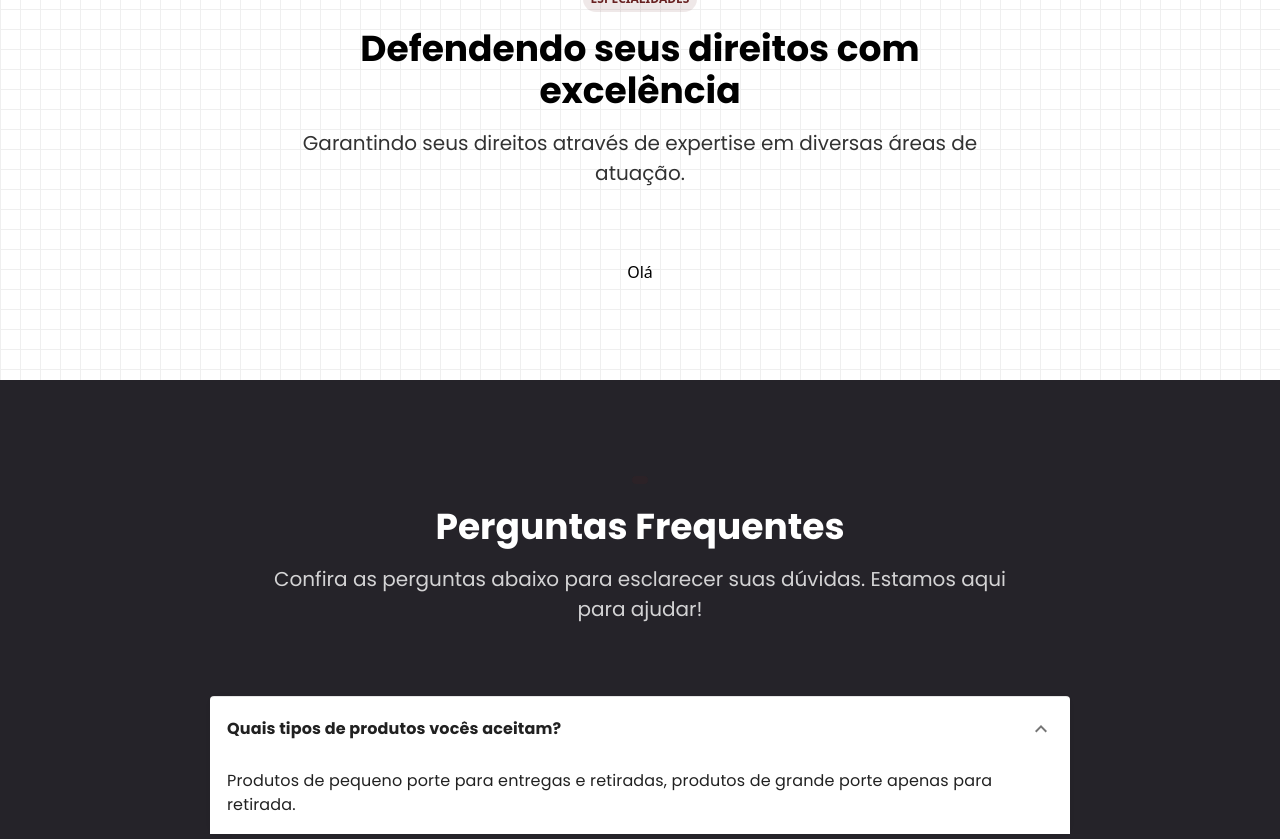
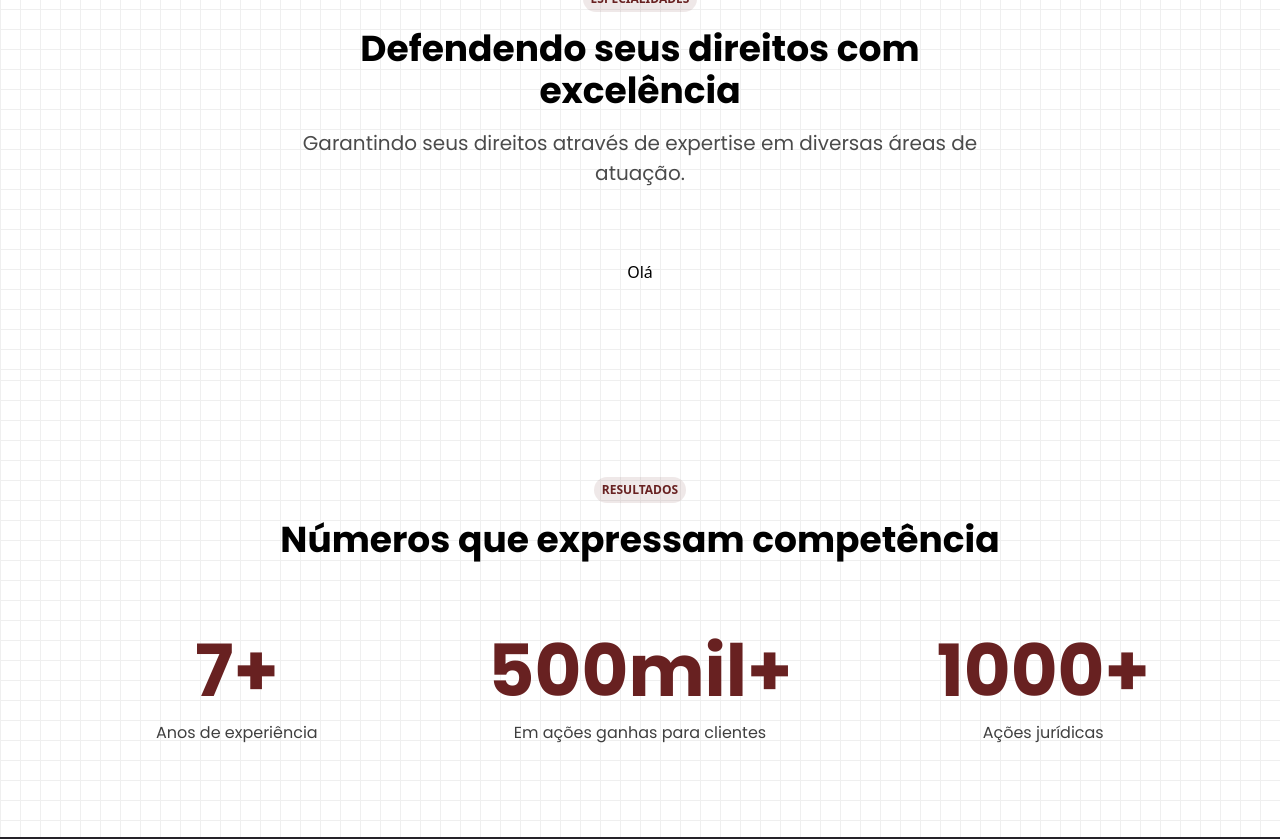
Before and after one commit to EdisonMatos/Dev-Template, a React (Vite) app: page / in a window 1280 px wide. Shown: the part 780-1619 px from the top of the page. Built offline with nearby package versions, Linux system fonts and the light colour scheme.

Commit message:
feat: Insere seção Numbers

```diff
--- a/src/components/sectionElements/SectionHeader.jsx
+++ b/src/components/sectionElements/SectionHeader.jsx
@@ -30,7 +30,7 @@ export default function SectionHeader(props) {
         {sectionHeaderTitle}
       </h1>
       <p
-        className={`text-quaternary opacity-80 mb-[26px] tablet1:mb-[40px] desktop1:mb-[72px] text-title1 font-secondFont ${subtitleColor}`}
+        className={`text-quaternary opacity-70 mb-[26px] tablet1:mb-[40px] desktop1:mb-[72px] text-title1 font-secondFont ${subtitleColor}`}
       >
         {sectionHeaderSubtitle}
       </p>
--- a/src/components/sections/Numbers.jsx
+++ b/src/components/sections/Numbers.jsx
@@ -2,6 +2,7 @@ import React, { useEffect, useState } from "react";
 import AnimatedCounter from "../util/AnimatedCounter";
 import MotionDivDownToUp from "../animation/MotionDivDownToUp";
 import content from "../../content/content";
+import SectionHeader from "../sectionElements/SectionHeader";
 
 export default function Numbers() {
   const [yearsOfService, setYearsOfService] = useState(0);
@@ -24,46 +25,45 @@ export default function Numbers() {
   }, []);
 
   return (
-    <div
-      className={`flex justify-center bg-center bg-no-repeat bg-scroll desktop1:bg-fixed bg-cover`}
-      style={{
-        backgroundImage: `url(${content.texts.numbers.backgroundImg})`,
-      }}
-    >
-      <div className="flex justify-center w-full bg-opacity-10 bg-primary">
-        <div className="flex justify-center w-full bg-black bg-opacity-30">
-          <div className="w-[90%] max-w-[1215px] gap-[46px] flex flex-col text-center desktop1:flex-row justify-between items-center py-[64px] desktop1:py-[96px] text-white">
+    <div className="flex flex-col items-center justify-center bg-cover squares py-[40px] tablet1:py-[64px] desktop1:py-[96px]">
+      <SectionHeader
+        className="text-center"
+        miniTitle="RESULTADOS"
+        sectionHeaderTitle="Números que expressam competência"
+      />
+      <div className="w-[90%] max-w-[1215px] gap-[46px] flex flex-col text-center desktop1:flex-row justify-between items-center text-primary">
         <div className=" flex flex-col items-center w-[90%] desktop1:w-[30%] ">
-              <h1 className="text-[72px] font-mainFont leading-[76px] font-bold [text-shadow:_2px_3px_0_rgb(0_0_0_/_50%)]">
+          <h1 className="text-[72px] font-mainFont leading-[76px] font-bold ">
             <MotionDivDownToUp>
               <AnimatedCounter endValue={content.texts.numbers.number1} />+
             </MotionDivDownToUp>
           </h1>
-              <p className=" font-secondFont text-title1 tablet1:text-title3 desktop1:h-[75px] [text-shadow:_2px_1px_0px_rgb(0_0_0_/_50%)]">
+          <p className=" font-secondFont text-paragraph4 text-black opacity-75 mt-[12px] desktop1:h-[20px] ">
             <MotionDivDownToUp>
               {content.texts.numbers.number1Description}
             </MotionDivDownToUp>
           </p>
         </div>
         <div className="flex flex-col items-center w-[90%] desktop1:w-[30%]">
-              <h1 className="text-[72px] font-mainFont leading-[76px] font-bold [text-shadow:_2px_3px_0_rgb(0_0_0_/_50%)]">
+          <h1 className="text-[72px] font-mainFont leading-[76px] font-bold ">
             <MotionDivDownToUp>
-                  <AnimatedCounter endValue={content.texts.numbers.number2} />+
+              <AnimatedCounter endValue={content.texts.numbers.number2} />
+              mil+
             </MotionDivDownToUp>
           </h1>
-              <p className="font-secondFont text-title1 tablet1:text-title3 desktop1:h-[75px] [text-shadow:_2px_1px_0px_rgb(0_0_0_/_50%)]">
+          <p className="font-secondFont text-paragraph4 text-black opacity-75 mt-[12px] desktop1:h-[20px] ">
             <MotionDivDownToUp>
               {content.texts.numbers.number2Description}
             </MotionDivDownToUp>
           </p>
         </div>
         <div className="flex flex-col items-center w-[90%] desktop1:w-[30%]">
-              <h1 className="text-[72px] font-mainFont leading-[76px] font-bold [text-shadow:_2px_3px_0_rgb(0_0_0_/_50%)]">
+          <h1 className="text-[72px] font-mainFont leading-[76px] font-bold ">
             <MotionDivDownToUp>
               <AnimatedCounter endValue={content.texts.numbers.number3} />+
             </MotionDivDownToUp>
           </h1>
-              <p className="font-secondFont text-title1 tablet1:text-title3 desktop1:h-[75px] [text-shadow:_2px_1px_0px_rgb(0_0_0_/_50%)]">
+          <p className="font-secondFont text-paragraph4 text-black opacity-75 mt-[12px] desktop1:h-[20px]">
             <MotionDivDownToUp>
               {content.texts.numbers.number3Description}
             </MotionDivDownToUp>
@@ -71,7 +71,5 @@ export default function Numbers() {
         </div>
       </div>
     </div>
-      </div>
-    </div>
   );
 }
--- /dev/null
+++ b/src/components/sections/NumbersParalaxe.jsx
@@ -0,0 +1,77 @@
+import React, { useEffect, useState } from "react";
+import AnimatedCounter from "../util/AnimatedCounter";
+import MotionDivDownToUp from "../animation/MotionDivDownToUp";
+import content from "../../content/content";
+
+export default function NumbersParalaxe() {
+  const [yearsOfService, setYearsOfService] = useState(0);
+
+  useEffect(() => {
+    const startDate = new Date("2003-01-01");
+    const currentDate = new Date();
+    const differenceInYears =
+      currentDate.getFullYear() - startDate.getFullYear();
+
+    if (
+      currentDate.getMonth() < startDate.getMonth() ||
+      (currentDate.getMonth() === startDate.getMonth() &&
+        currentDate.getDate() < startDate.getDate())
+    ) {
+      setYearsOfService(differenceInYears - 1);
+    } else {
+      setYearsOfService(differenceInYears);
+    }
+  }, []);
+
+  return (
+    <div
+      className={`flex justify-center bg-center bg-no-repeat bg-scroll desktop1:bg-fixed bg-cover`}
+      style={{
+        backgroundImage: `url(${content.texts.numbers.backgroundImg})`,
+      }}
+    >
+      <div className="flex justify-center w-full bg-opacity-10 bg-primary">
+        <div className="flex justify-center w-full bg-black bg-opacity-30">
+          <div className="w-[90%] max-w-[1215px] gap-[46px] flex flex-col text-center desktop1:flex-row justify-between items-center py-[64px] desktop1:py-[96px] text-white">
+            <div className=" flex flex-col items-center w-[90%] desktop1:w-[30%] ">
+              <h1 className="text-[72px] font-mainFont leading-[76px] font-bold [text-shadow:_2px_3px_0_rgb(0_0_0_/_50%)]">
+                <MotionDivDownToUp>
+                  <AnimatedCounter endValue={content.texts.numbers.number1} />+
+                </MotionDivDownToUp>
+              </h1>
+              <p className=" font-secondFont text-title1 tablet1:text-title3 desktop1:h-[75px] [text-shadow:_2px_1px_0px_rgb(0_0_0_/_50%)]">
+                <MotionDivDownToUp>
+                  {content.texts.numbers.number1Description}
+                </MotionDivDownToUp>
+              </p>
+            </div>
+            <div className="flex flex-col items-center w-[90%] desktop1:w-[30%]">
+              <h1 className="text-[72px] font-mainFont leading-[76px] font-bold [text-shadow:_2px_3px_0_rgb(0_0_0_/_50%)]">
+                <MotionDivDownToUp>
+                  <AnimatedCounter endValue={content.texts.numbers.number2} />+
+                </MotionDivDownToUp>
+              </h1>
+              <p className="font-secondFont text-title1 tablet1:text-title3 desktop1:h-[75px] [text-shadow:_2px_1px_0px_rgb(0_0_0_/_50%)]">
+                <MotionDivDownToUp>
+                  {content.texts.numbers.number2Description}
+                </MotionDivDownToUp>
+              </p>
+            </div>
+            <div className="flex flex-col items-center w-[90%] desktop1:w-[30%]">
+              <h1 className="text-[72px] font-mainFont leading-[76px] font-bold [text-shadow:_2px_3px_0_rgb(0_0_0_/_50%)]">
+                <MotionDivDownToUp>
+                  <AnimatedCounter endValue={content.texts.numbers.number3} />+
+                </MotionDivDownToUp>
+              </h1>
+              <p className="font-secondFont text-title1 tablet1:text-title3 desktop1:h-[75px] [text-shadow:_2px_1px_0px_rgb(0_0_0_/_50%)]">
+                <MotionDivDownToUp>
+                  {content.texts.numbers.number3Description}
+                </MotionDivDownToUp>
+              </p>
+            </div>
+          </div>
+        </div>
+      </div>
+    </div>
+  );
+}
--- a/src/content/content.jsx
+++ b/src/content/content.jsx
@@ -87,12 +87,12 @@ const content = {
     },
     numbers: {
       backgroundImg: numbersImgBg,
-      number1: 3300,
-      number1Description: "seguidores nas redes sociais",
-      number2: 960,
-      number2Description: "pacientes atendidos anualmente",
-      number3: 5,
-      number3Description: "Anos de experiência",
+      number1: 7,
+      number1Description: "Anos de experiência",
+      number2: 500,
+      number2Description: "Em ações ganhas para clientes",
+      number3: 1000,
+      number3Description: "Ações jurídicas",
     },
     about: {
       imagem: {
--- a/src/pages/Index.jsx
+++ b/src/pages/Index.jsx
@@ -7,6 +7,7 @@ import FooterSocial from "../components/sections/FooterSocial";
 import NavbarSocial from "../components/sections/NavbarSocial";
 import HowItWorks from "../components/sections/HowItWorks";
 import FeaturesWithIcons from "../components/sections/FeaturesWithIcons";
+import Numbers from "../components/sections/Numbers";
 
 export default function Index() {
   return (
@@ -14,6 +15,7 @@ export default function Index() {
       <NavbarSocial />
       <HeroBgLeft />
       <FeaturesWithIcons />
+      <Numbers />
       <Faq />
       <FooterSocial />
       <FloatingWhatsappButton />
```
Lines whose indentation alone changed are shown as unchanged.
